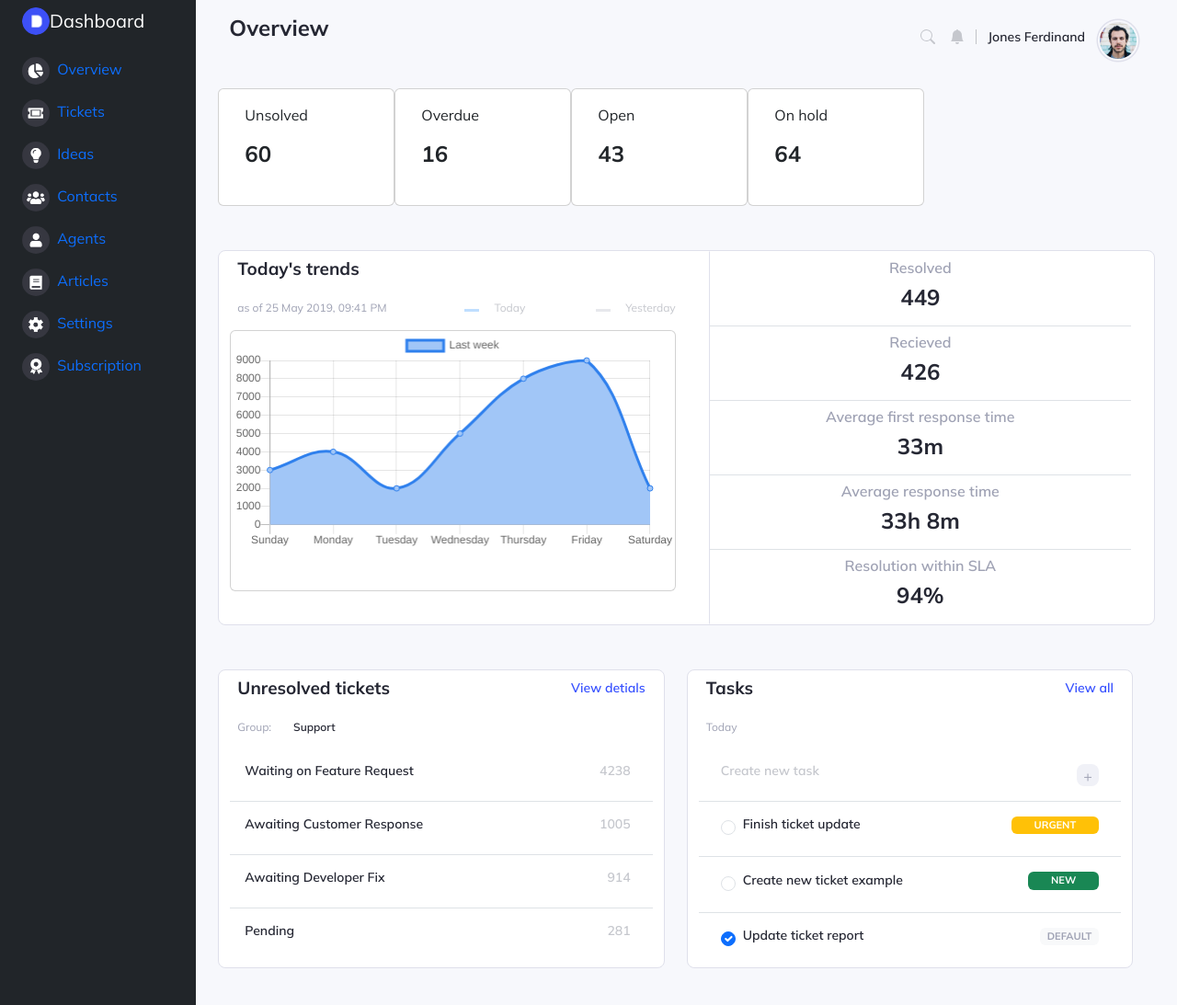
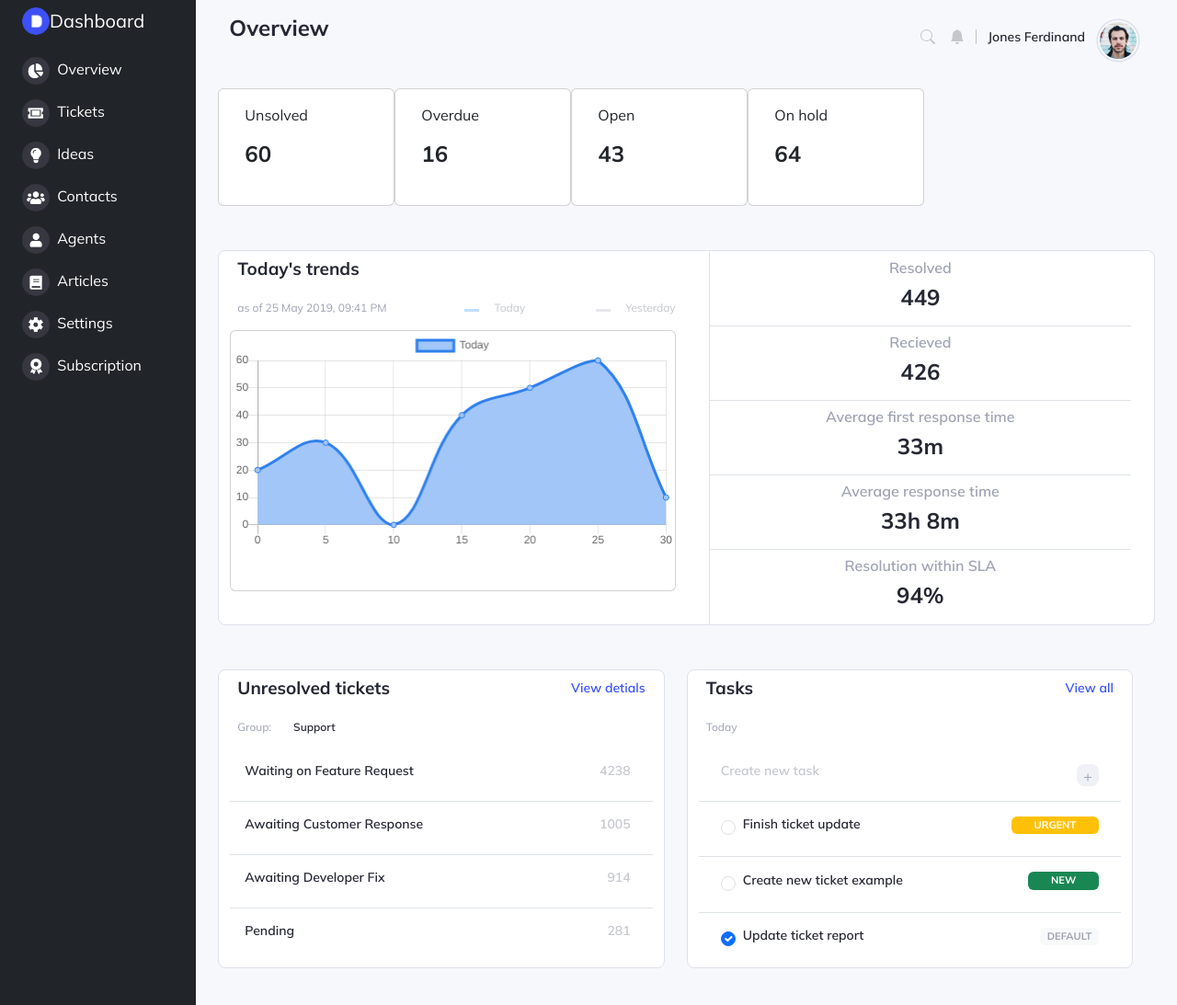
Before and after one commit to lgoyo/INM320SAA_Group5_BootstrapAssignment, a website: page public/index.html in a window 1280 px wide. Shown: the whole page at 92% size. Drawn offline with nearby package versions, Linux system fonts and the light colour scheme.

Commit message:
Chart v2

```diff
--- a/public/index.html
+++ b/public/index.html
@@ -455,18 +455,19 @@
     <script src="https://cdn.jsdelivr.net/npm/bootstrap@5.3.0/dist/js/bootstrap.bundle.min.js"> </script>
     <script src="https://cdnjs.cloudflare.com/ajax/libs/Chart.js/2.7.2/Chart.js"></script>
 
+<!-- CHART JAVA SCRIPT -->
 <script>
       const ctx = document.getElementById("chart").getContext('2d');
       const myChart = new Chart(ctx, {
         type: 'line',
         data: {
-          labels: ["Sunday", "Monday", "Tuesday",
-          "Wednesday", "Thursday", "Friday", "Saturday"],
+          labels: ["0", "5", "10",
+          "15", "20", "25", "30"],
           datasets: [{
-            label: 'Last week',
+            label: 'Today',
             backgroundColor: 'rgba(161, 198, 247, 1)',
             borderColor: 'rgb(47, 128, 237)',
-            data: [3000, 4000, 2000, 5000, 8000, 9000, 2000],
+            data: [20, 30, 0, 40, 50, 60, 10],
           }]
         },
         options: {
--- a/public/style.css
+++ b/public/style.css
@@ -4,6 +4,10 @@ body {
 
 #overviewsection{
     background-color:#F7F8FC;
+}
+
+span {
+    color: #FFFFFF;
 }
 
 h2{
```
